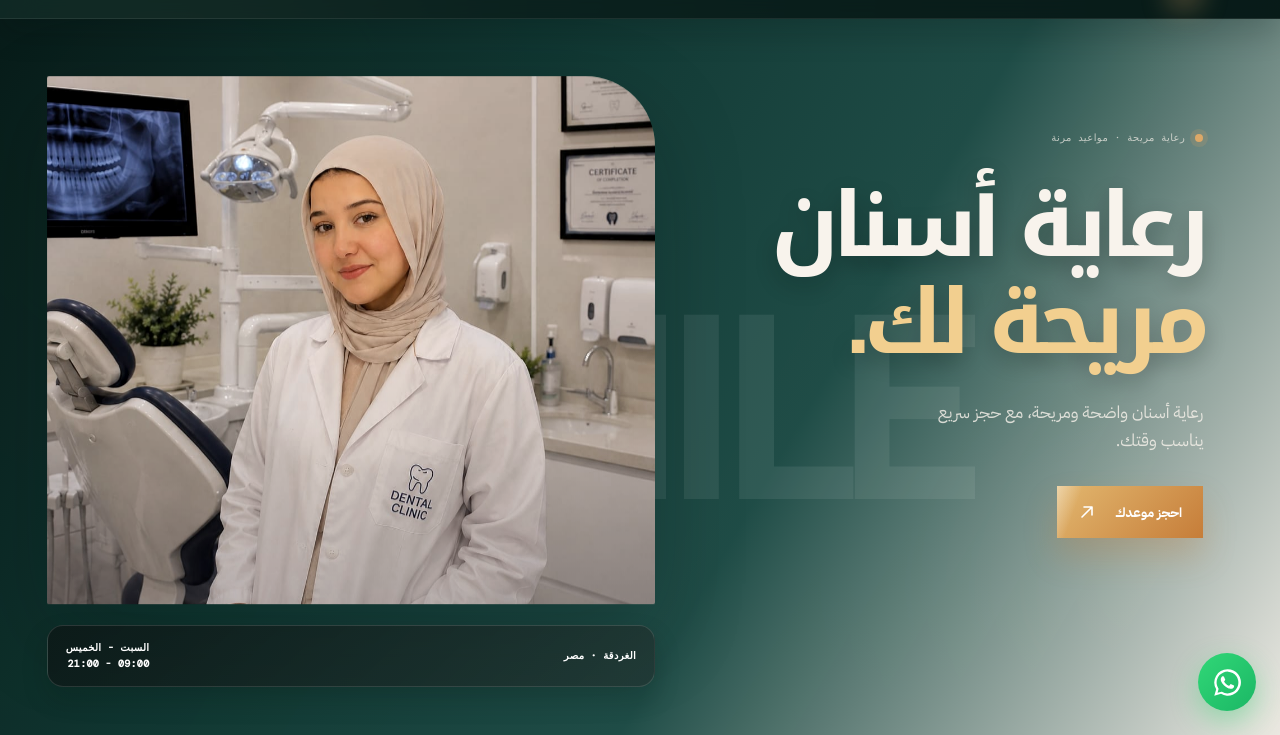
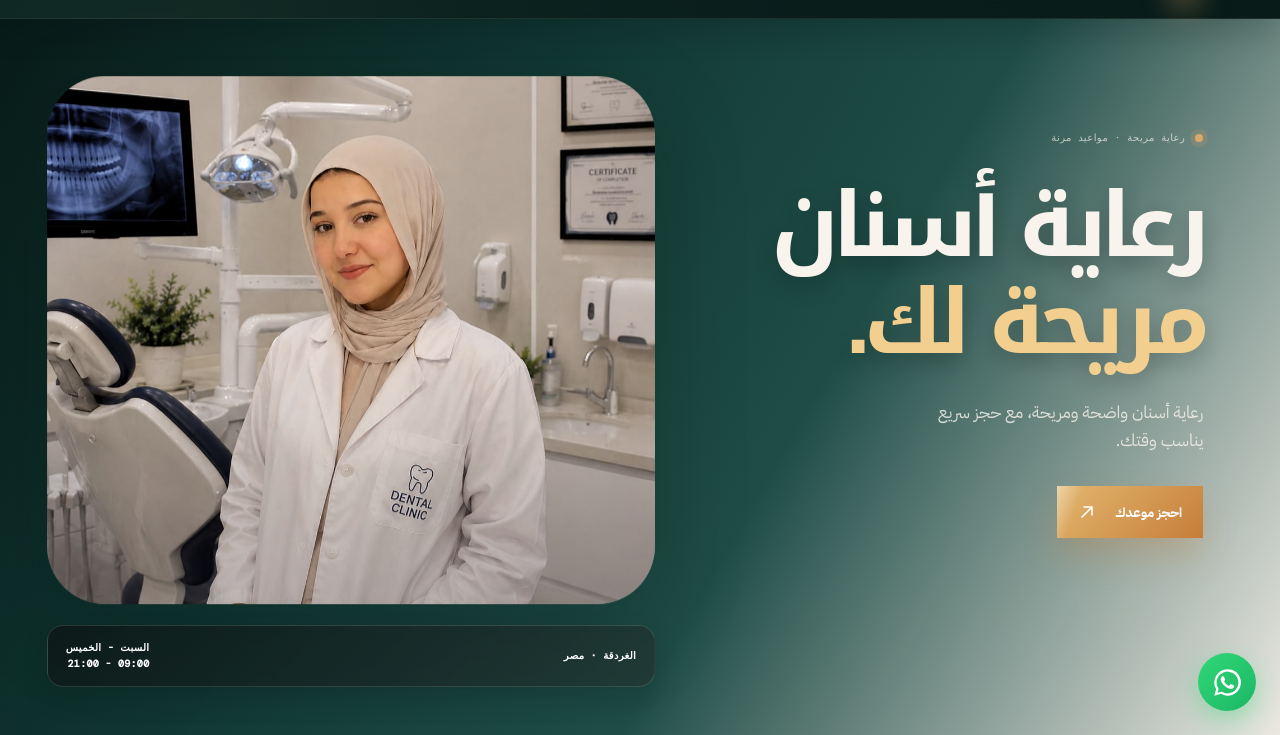
Before and after one commit to ahmedramyyyy/Dr_Koky, a plain HTML site: page index.html in a window 1280 px wide. Shown: the part 65-800 px from the top of the page. Drawn offline with nearby package versions, Linux system fonts and the light colour scheme.

```diff
--- a/styles.css
+++ b/styles.css
@@ -49,7 +49,7 @@
 .page-grid { padding-left: 6vw; padding-right: 6vw; }
 
 .hero { min-height: calc(100vh - 84px); display: grid; grid-template-columns: 46% 54%; grid-template-rows: 1fr auto; gap: 30px; padding-top: 8vh; padding-bottom: 25px; position: relative; overflow: hidden; background: linear-gradient(120deg, rgba(7, 26, 23, 0.96) 0%, rgba(17, 55, 50, 0.96) 32%, rgba(33, 79, 73, 0.94) 60%, rgba(248, 243, 236, 0.98) 100%); }
-.hero::before { content: 'SMILE'; position: absolute; left: 50%; top: 50%; transform: translate(-50%, -50%); color: rgba(255,255,255,.08); font: 800 clamp(90px, 20vw, 260px)/.8 Manrope, sans-serif; letter-spacing: -.08em; pointer-events: none; text-align: center; z-index: 0; }
+.hero::before { content: none; }
 .hero::after { content: none; }
 .hero-copy { padding-top: 6vh; position: relative; z-index: 1; }
 .eyebrow { display: flex; gap: 10px; align-items: center; margin: 0; color: rgba(246,241,234,.72); font: 10px 'DM Mono', monospace; letter-spacing: .04em; text-transform: uppercase; }
@@ -64,7 +64,7 @@
 .primary-button:hover::before { transform: translateX(420%) rotate(20deg); }
 .primary-button:disabled { cursor: wait; transform: none; box-shadow: none; }
 .hero-visual { position: relative; z-index: 1; }
-.hero-image { position: relative; height: min(66vh, 650px); overflow: hidden; background: linear-gradient(135deg, rgba(217,167,106,.14), rgba(138,205,183,.2)); box-shadow: var(--shadow); border-radius: 2px 70px 2px 2px; animation: floatCard 9s ease-in-out infinite; }
+.hero-image { position: relative; height: min(66vh, 650px); overflow: hidden; background: linear-gradient(135deg, rgba(217,167,106,.14), rgba(138,205,183,.2)); box-shadow: var(--shadow); border-radius: 58px; animation: floatCard 9s ease-in-out infinite; }
 .hero-image::after { content: ''; position: absolute; inset: 0; background: linear-gradient(180deg, transparent 52%, rgba(26,29,42,.22)); pointer-events: none; }
 .hero-image img { filter: saturate(.82) contrast(1.04); transition: transform .8s ease; }
 .hero-visual:hover .hero-image img { transform: scale(1.035); }
```
